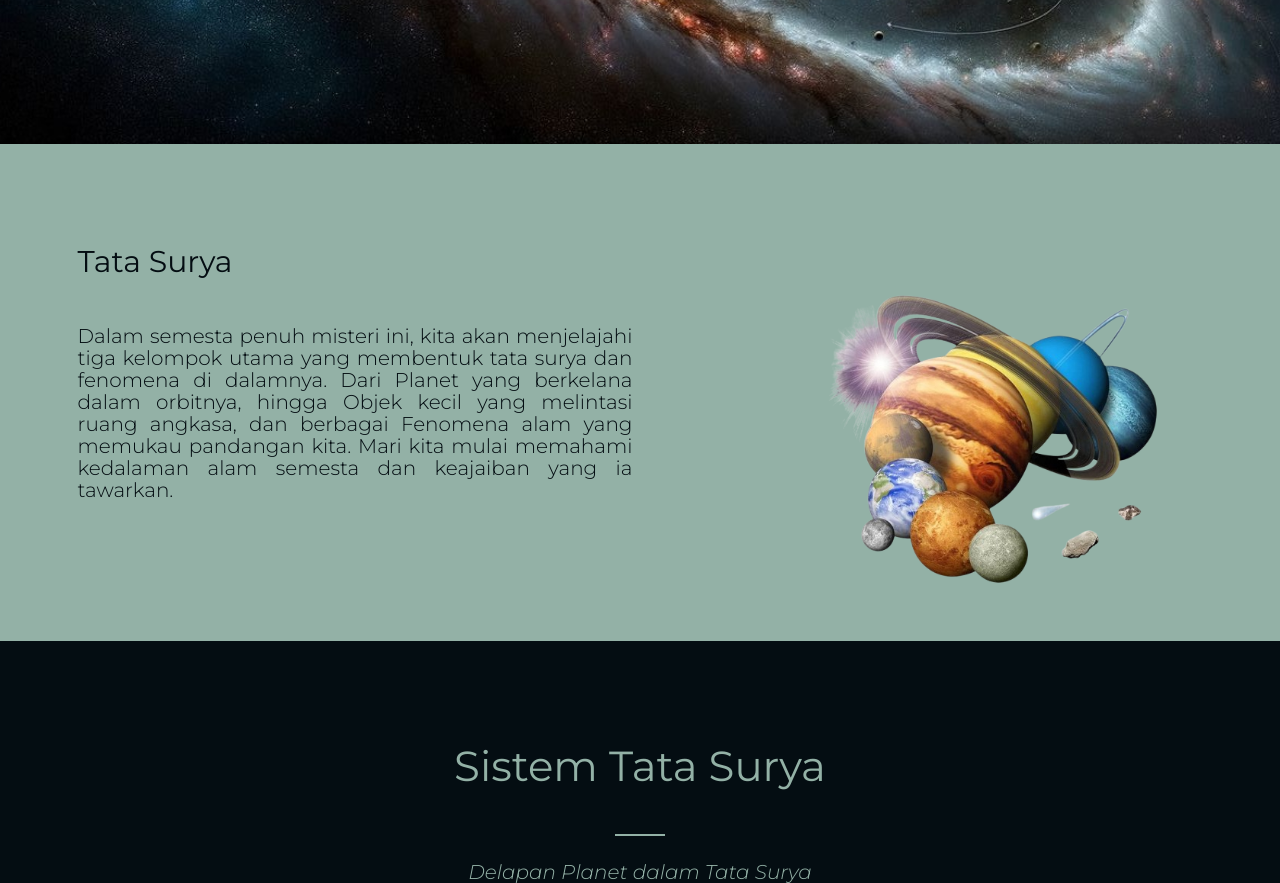
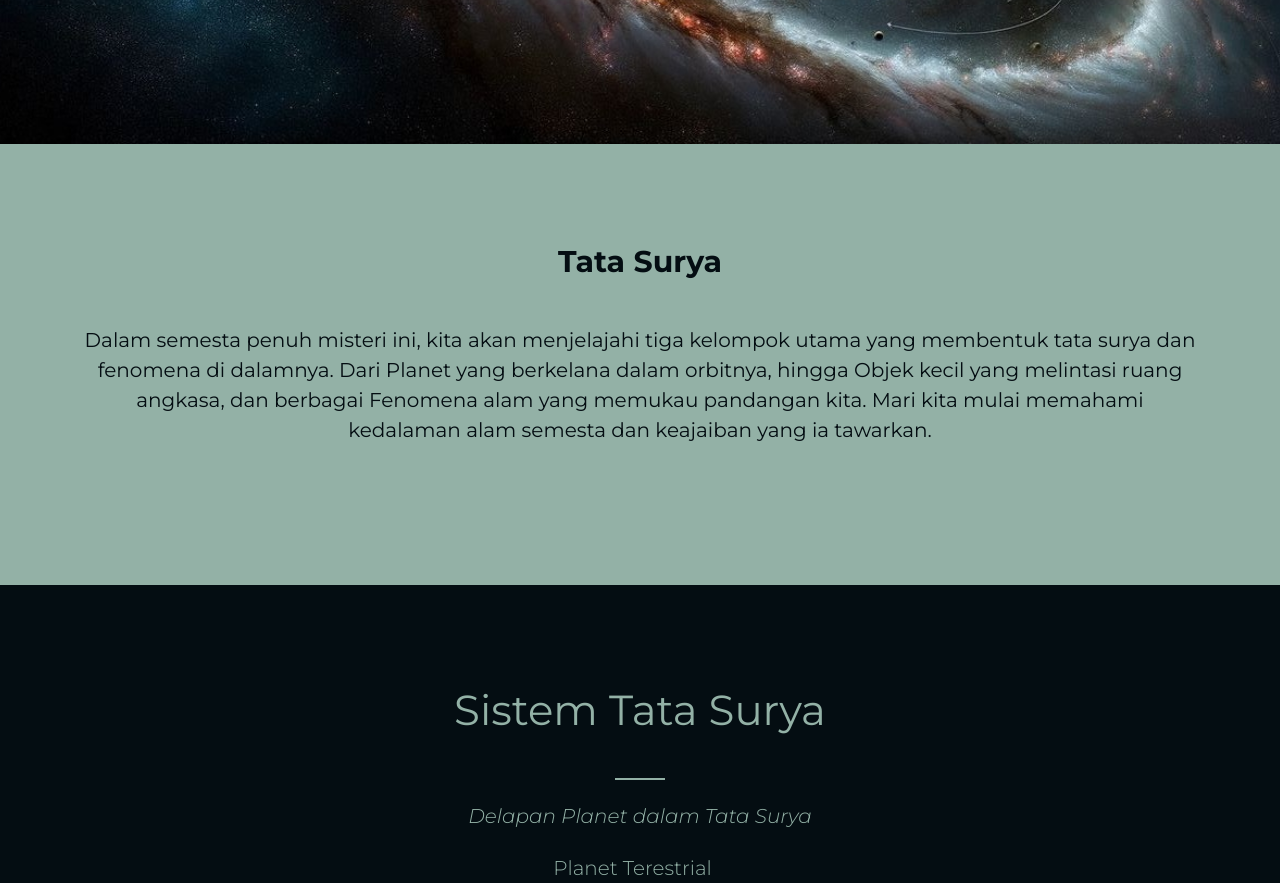
Before and after one commit to indraKurniawan555/website-materi-TataSurya, a PHP site: page / in a window 1280 px wide. Shown: the part 656-1539 px from the top of the page. Run offline with PHP 8.4, Linux system fonts and the light colour scheme; some libraries are stand-ins or nearby versions.

Commit message:
Refactor layout of Tata Surya section for improved readability and styling

```diff
--- a/index.php
+++ b/index.php
@@ -23,12 +23,9 @@
         <section id="more" class="site-section2 section-features2">
             <div class="container">
                 <div class="row">
-                    <div class="col-sm-6">
-                        <h2>Tata Surya</h2>
-                        <p style="text-align: justify;">Dalam semesta penuh misteri ini, kita akan menjelajahi tiga kelompok utama yang membentuk tata surya dan fenomena di dalamnya. Dari Planet yang berkelana dalam orbitnya, hingga Objek kecil yang melintasi ruang angkasa, dan berbagai Fenomena alam yang memukau pandangan kita. Mari kita mulai memahami kedalaman alam semesta dan keajaiban yang ia tawarkan.</p>
-                    </div>
-                    <div class="col-sm-6 hidden-xs">
-                        <img src="assets/img_new/tatasurya.png" alt="">
+                    <div class="col-lg-12">
+                        <h2 class="text-center fw-bold">Tata Surya</h2>
+                        <p class="text-center fw-medium lh-base">Dalam semesta penuh misteri ini, kita akan menjelajahi tiga kelompok utama yang membentuk tata surya dan fenomena di dalamnya. Dari Planet yang berkelana dalam orbitnya, hingga Objek kecil yang melintasi ruang angkasa, dan berbagai Fenomena alam yang memukau pandangan kita. Mari kita mulai memahami kedalaman alam semesta dan keajaiban yang ia tawarkan.</p>
                     </div>
                 </div>
             </div>
```
